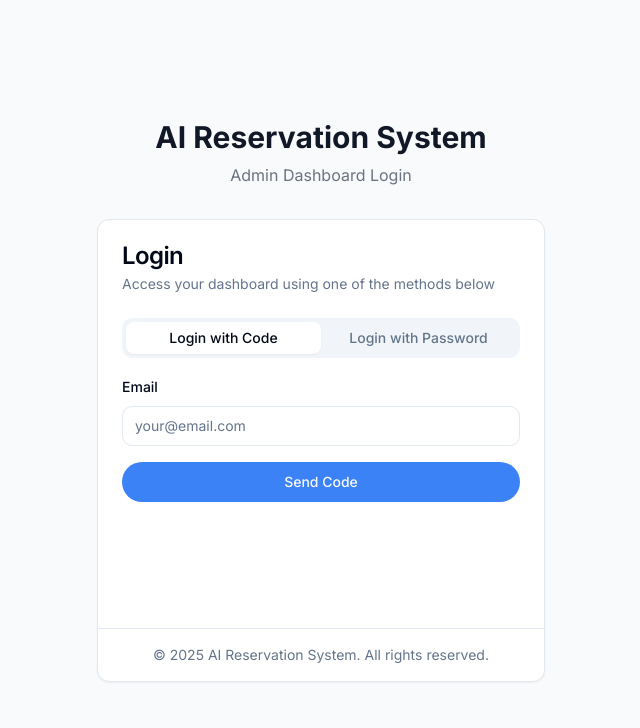
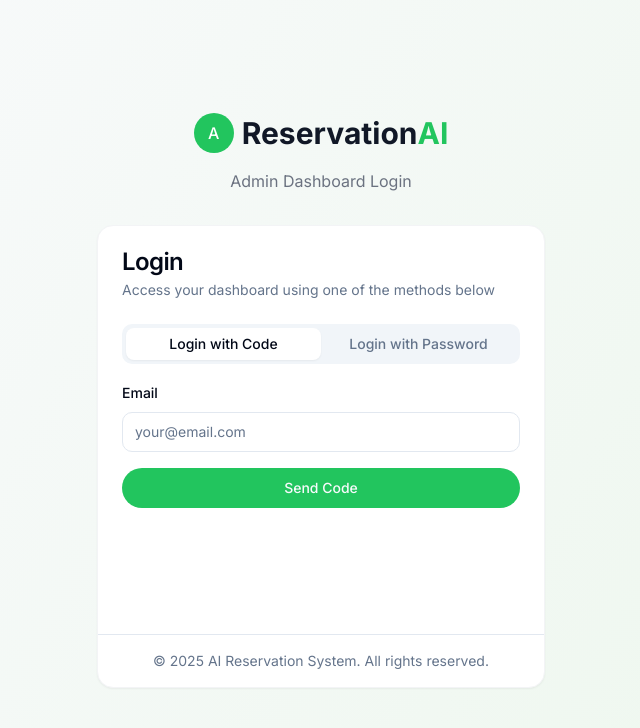
Before and after one commit to irfanramadhan1999/admin-ai-reservation-system, a React (Vite) app: page /login in a window 1280 px wide. Shown: the top 728 px of the page, without its empty margins (319-959 px from the left). Built offline with nearby package versions, Linux system fonts and the light colour scheme.

Commit message:
feat: Apply login page theme
This commit implements the theming updates for the login page, including background, card styling, button colors, header, tabs, form elements, and link colors, to match the existing dashboard design.

```diff
--- a/src/pages/Login.tsx
+++ b/src/pages/Login.tsx
@@ -112,14 +112,21 @@ const Login = () => {
   };
 
   return (
-    <div className="min-h-screen flex flex-col items-center justify-center bg-gray-50 p-4">
+    <div className="min-h-screen flex flex-col items-center justify-center bg-gradient-light p-4">
       <div className="w-full max-w-md">
         <div className="text-center mb-8">
-          <h1 className="text-3xl font-bold text-gray-900 mb-2">AI Reservation System</h1>
+          <div className="flex justify-center items-center gap-2 mb-4">
+            <div className="h-10 w-10 rounded-full bg-green-500 flex items-center justify-center text-white font-medium">
+              A
+            </div>
+            <h1 className="text-3xl font-bold text-gray-900">
+              Reservation<span className="text-green-500">AI</span>
+            </h1>
+          </div>
           <p className="text-gray-500">Admin Dashboard Login</p>
         </div>
 
-        <Card className="w-full">
+        <Card className="w-full rounded-2xl card-hover shadow-sm border border-gray-100">
           <CardHeader>
             <CardTitle>Login</CardTitle>
             <CardDescription>
@@ -128,12 +135,12 @@ const Login = () => {
           </CardHeader>
           <CardContent>
             <Tabs defaultValue="code" className="w-full">
-              <TabsList className="grid w-full grid-cols-2">
+              <TabsList className="grid w-full grid-cols-2 mb-2">
                 <TabsTrigger value="code">Login with Code</TabsTrigger>
                 <TabsTrigger value="password">Login with Password</TabsTrigger>
               </TabsList>
 
-              <div className="mt-4 h-[230px]"> {/* Fixed height container */}
+              <div className="mt-4 h-[230px]">
                 <TabsContent value="code" className="mt-0 h-full">
                   {!codeSent ? (
                     <form onSubmit={handleSendCode} className="space-y-4 h-full flex flex-col">
@@ -150,7 +157,7 @@ const Login = () => {
                       </div>
                       <Button
                         type="submit"
-                        className="w-full bg-blue-500 hover:bg-blue-600 mt-auto"
+                        className="w-full mt-auto"
                         disabled={isLoading}
                       >
                         {isLoading ? "Sending Code..." : "Send Code"}
@@ -162,12 +169,12 @@ const Login = () => {
                         <Label htmlFor="verification-code">Verification Code</Label>
                         <InputOTP maxLength={6} value={code} onChange={setCode}>
                           <InputOTPGroup>
-                            <InputOTPSlot index={0} />
-                            <InputOTPSlot index={1} />
-                            <InputOTPSlot index={2} />
-                            <InputOTPSlot index={3} />
-                            <InputOTPSlot index={4} />
-                            <InputOTPSlot index={5} />
+                            <InputOTPSlot index={0} className="border-green-100 focus:border-green-300" />
+                            <InputOTPSlot index={1} className="border-green-100 focus:border-green-300" />
+                            <InputOTPSlot index={2} className="border-green-100 focus:border-green-300" />
+                            <InputOTPSlot index={3} className="border-green-100 focus:border-green-300" />
+                            <InputOTPSlot index={4} className="border-green-100 focus:border-green-300" />
+                            <InputOTPSlot index={5} className="border-green-100 focus:border-green-300" />
                           </InputOTPGroup>
                         </InputOTP>
                         <p className="text-sm text-muted-foreground mt-2">
@@ -177,7 +184,7 @@ const Login = () => {
                       <div className="flex flex-col space-y-2 mt-auto">
                         <Button
                           type="submit"
-                          className="w-full bg-blue-500 hover:bg-blue-600"
+                          className="w-full"
                           disabled={isLoading}
                         >
                           {isLoading ? "Verifying..." : "Sign In"}
@@ -185,7 +192,7 @@ const Login = () => {
                         <Button
                           type="button"
                           variant="link"
-                          className="w-full"
+                          className="w-full text-green-600"
                           onClick={() => setCodeSent(false)}
                         >
                           Use a different email
@@ -214,7 +221,7 @@ const Login = () => {
                         <Button
                           type="button"
                           variant="link"
-                          className="px-0 text-sm text-blue-500"
+                          className="px-0 text-sm text-green-600"
                           onClick={handleForgotPassword}
                         >
                           Forgot password?
@@ -231,7 +238,7 @@ const Login = () => {
                     </div>
                     <Button
                       type="submit"
-                      className="w-full bg-blue-500 hover:bg-blue-600 mt-auto"
+                      className="w-full mt-auto"
                       disabled={isLoading}
                     >
                       {isLoading ? "Signing In..." : "Sign In"}
```
